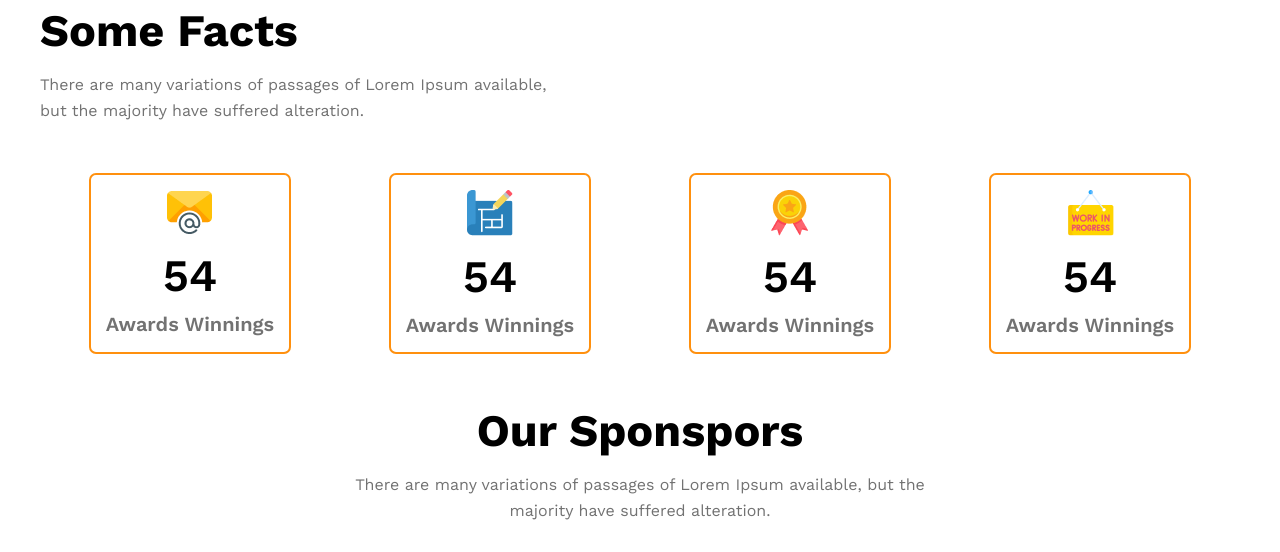
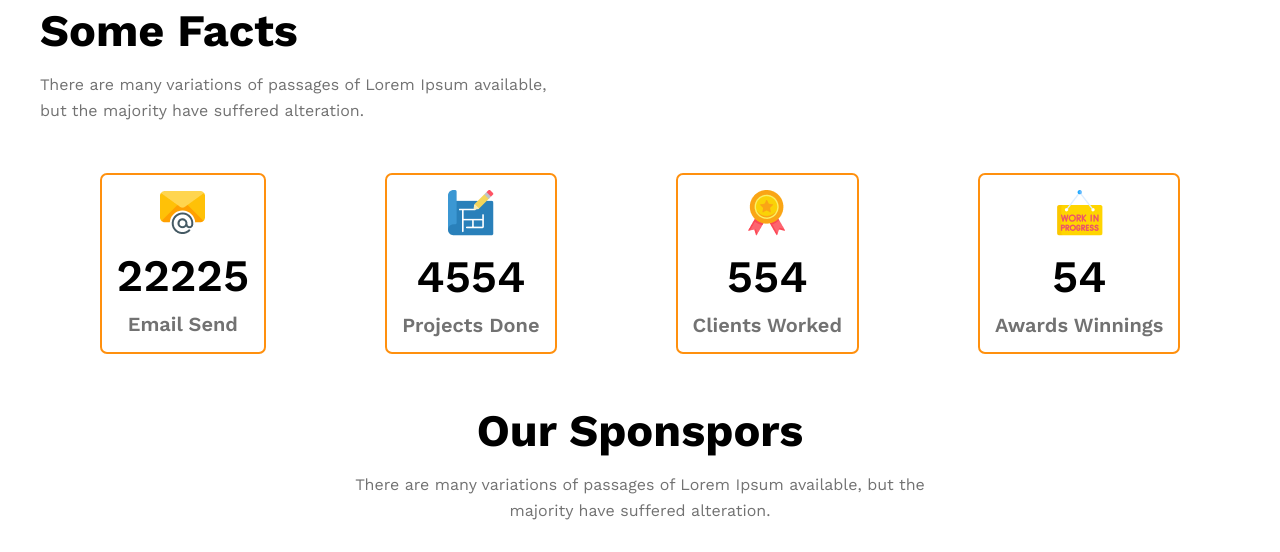
Before and after one commit to Abirmahamud1588/Assignment2, a plain HTML site: page index.html in a window 1280 px wide. Shown: the part 3029-3581 px from the top of the page. Drawn offline with nearby package versions, Linux system fonts and the light colour scheme.

Commit message:
hover added

```diff
--- a/index.html
+++ b/index.html
@@ -123,20 +123,20 @@
         <div class="iconbox">
             <div class="fourbox">
                 <img src="images/icons/email.png" alt="">
-                <h1> 54</h1>
-                <p>Awards Winnings</p>
+                <h1> 22225</h1>
+                <p>Email Send</p>
             </div>
 
             <div class="fourbox">
                 <img src="images/icons/projects.png" alt="">
-                <h1> 54</h1>
-                <p>Awards Winnings</p>
+                <h1> 4554</h1>
+                <p>Projects Done </p>
             </div>
 
             <div class="fourbox">
                 <img src="images/icons/ribon.png" alt="">
-                <h1> 54</h1>
-                <p>Awards Winnings</p>
+                <h1> 554</h1>
+                <p>Clients Worked</p>
             </div>
 
             <div class="fourbox">
--- a/style.css
+++ b/style.css
@@ -312,6 +312,17 @@ padding: 15px;
 border: 2px solid #FF900E;
 
 border-radius: 7px;
+transition-duration: 1.2s;
+}
+.fourbox:hover{
+
+    padding: 15px;
+    background-color: rgb(238, 105, 29);
+
+border: 2px solid rgb(0, 0, 0);
+
+border-radius: 7px;
+box-shadow: 10px 10px 10px grey;
 }
     .fourbox img{
 
```
